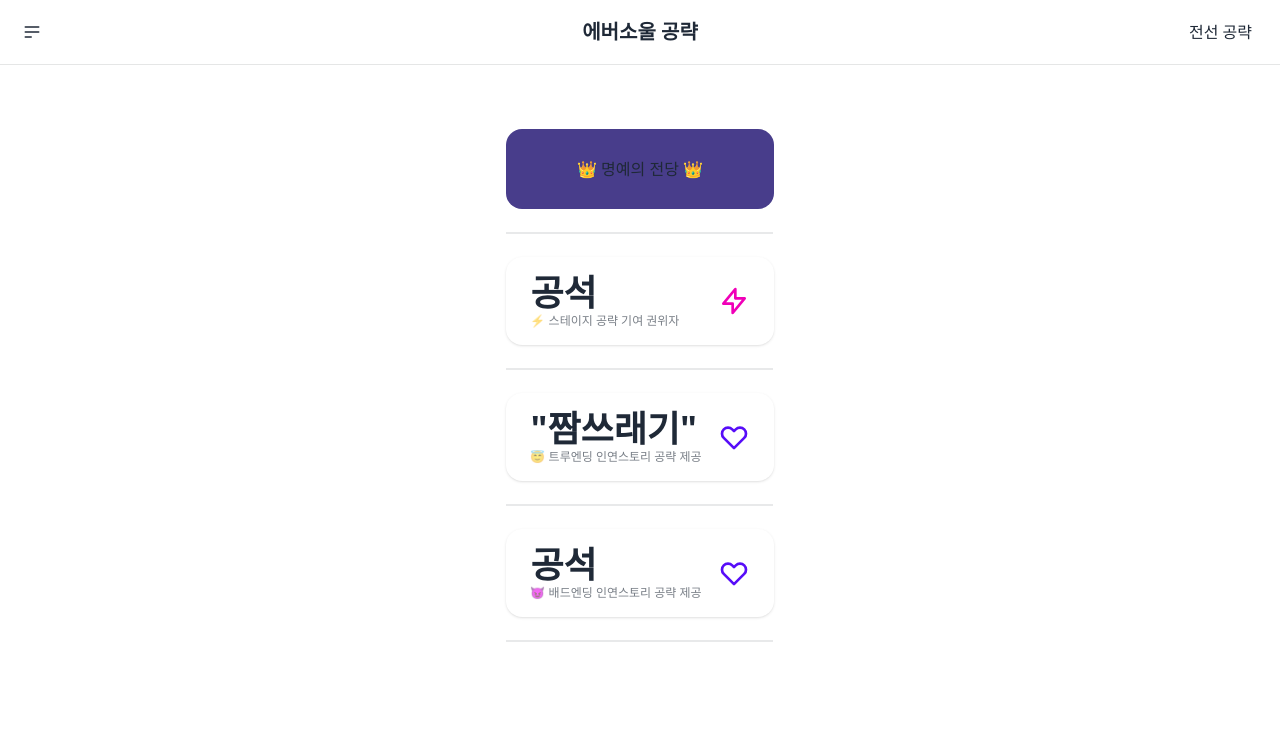
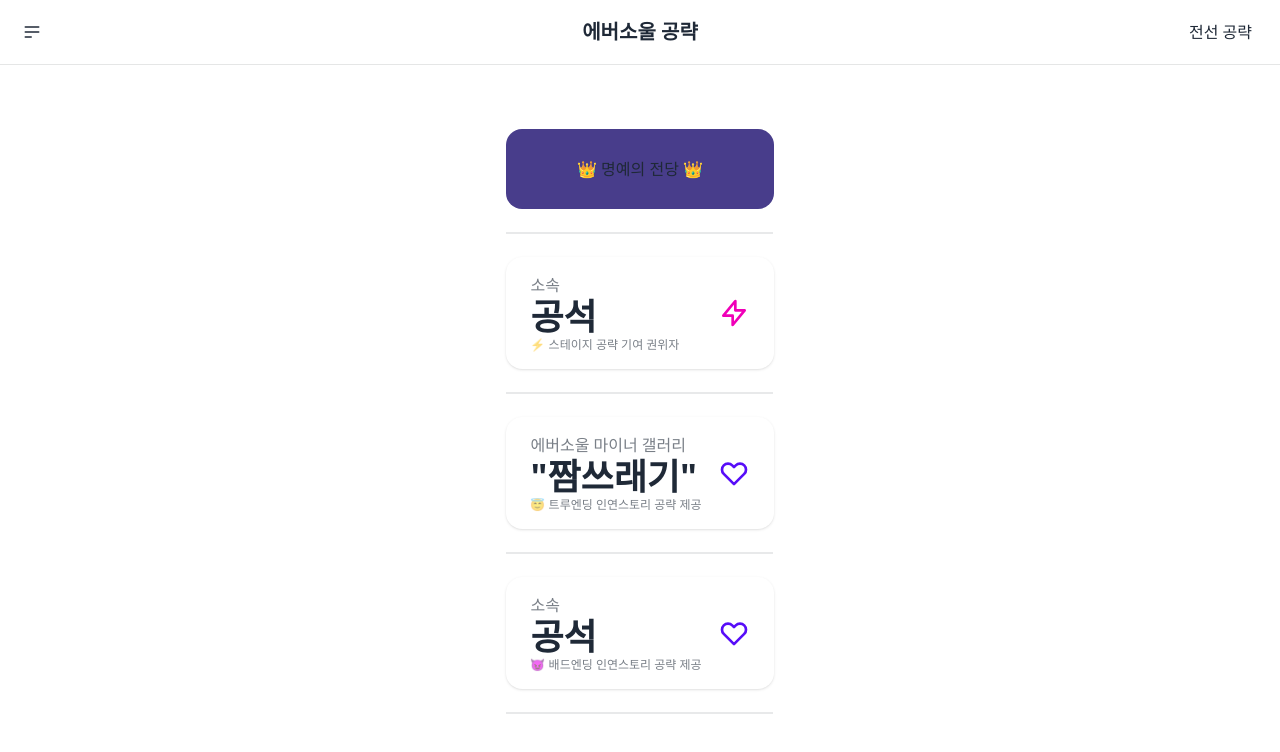
Before and after one commit to 5witchkr/eversoul, a SvelteKit app: page /rank in a window 1280 px wide. Shown: the top 752 px of the page. Built offline with nearby package versions, Linux system fonts and the light colour scheme.

Commit message:
feat: rank add title

```diff
--- a/src/routes/rank/+page.svelte
+++ b/src/routes/rank/+page.svelte
@@ -24,6 +24,7 @@
                 <div class="stat-figure text-secondary">
                     <svg xmlns="http://www.w3.org/2000/svg" fill="none" viewBox="0 0 24 24" class="inline-block w-8 h-8 stroke-current"><path stroke-linecap="round" stroke-linejoin="round" stroke-width="2" d="M13 10V3L4 14h7v7l9-11h-7z"></path></svg>
                   </div>
+                  <div class="stat-title">소속</div>
               <div class="stat-value">공석</div>
               <div class="stat-desc">⚡ 스테이지 공략 기여 권위자</div>
             </div>
@@ -36,6 +37,7 @@
                 <div class="stat-figure text-primary">
                     <svg xmlns="http://www.w3.org/2000/svg" fill="none" viewBox="0 0 24 24" class="inline-block w-8 h-8 stroke-current"><path stroke-linecap="round" stroke-linejoin="round" stroke-width="2" d="M4.318 6.318a4.5 4.5 0 000 6.364L12 20.364l7.682-7.682a4.5 4.5 0 00-6.364-6.364L12 7.636l-1.318-1.318a4.5 4.5 0 00-6.364 0z"></path></svg>
                   </div>
+                  <div class="stat-title">에버소울 마이너 갤러리</div>
               <div class="stat-value">"짬쓰래기"</div>
               <div class="stat-desc">😇 트루엔딩 인연스토리 공략 제공</div>
             </div>
@@ -48,6 +50,7 @@
                 <div class="stat-figure text-primary">
                     <svg xmlns="http://www.w3.org/2000/svg" fill="none" viewBox="0 0 24 24" class="inline-block w-8 h-8 stroke-current"><path stroke-linecap="round" stroke-linejoin="round" stroke-width="2" d="M4.318 6.318a4.5 4.5 0 000 6.364L12 20.364l7.682-7.682a4.5 4.5 0 00-6.364-6.364L12 7.636l-1.318-1.318a4.5 4.5 0 00-6.364 0z"></path></svg>
                   </div>
+                  <div class="stat-title">소속</div>
               <div class="stat-value">공석</div>
               <div class="stat-desc">😈 배드엔딩 인연스토리 공략 제공</div>
             </div>
```
